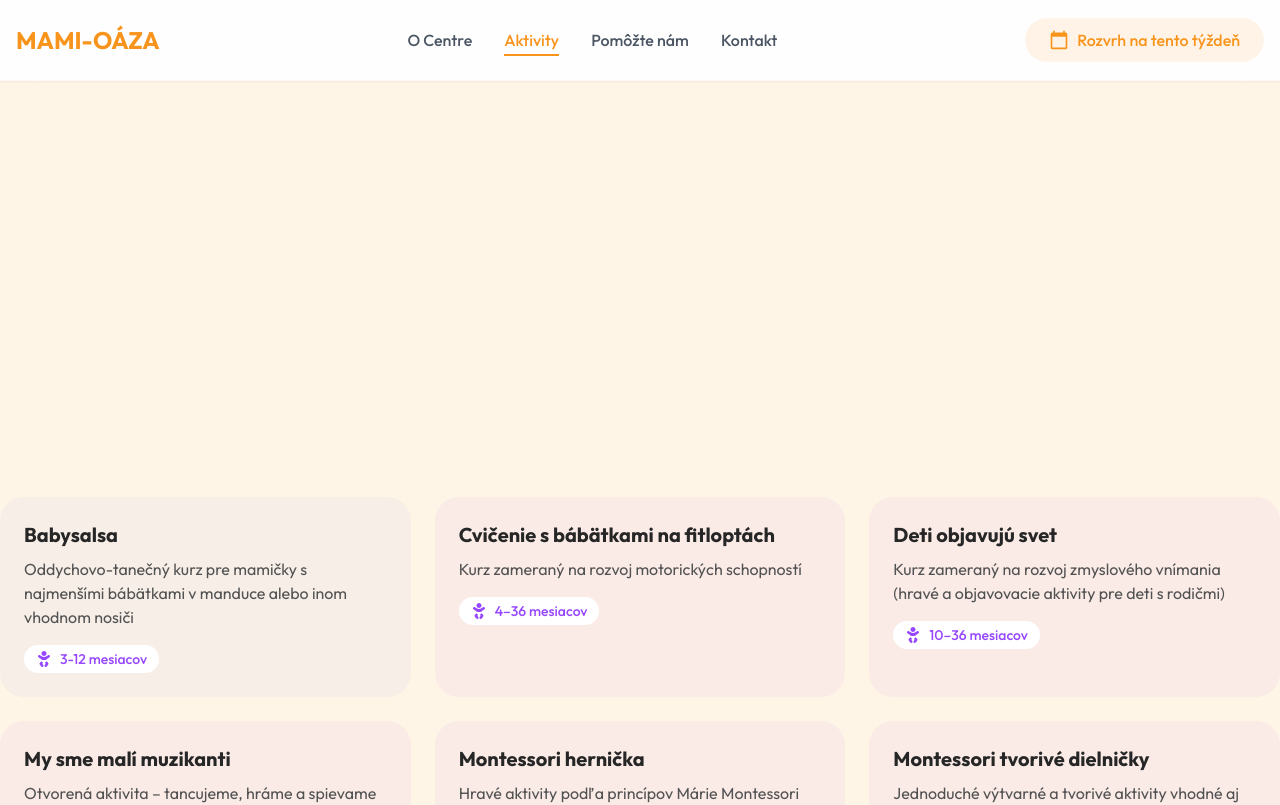
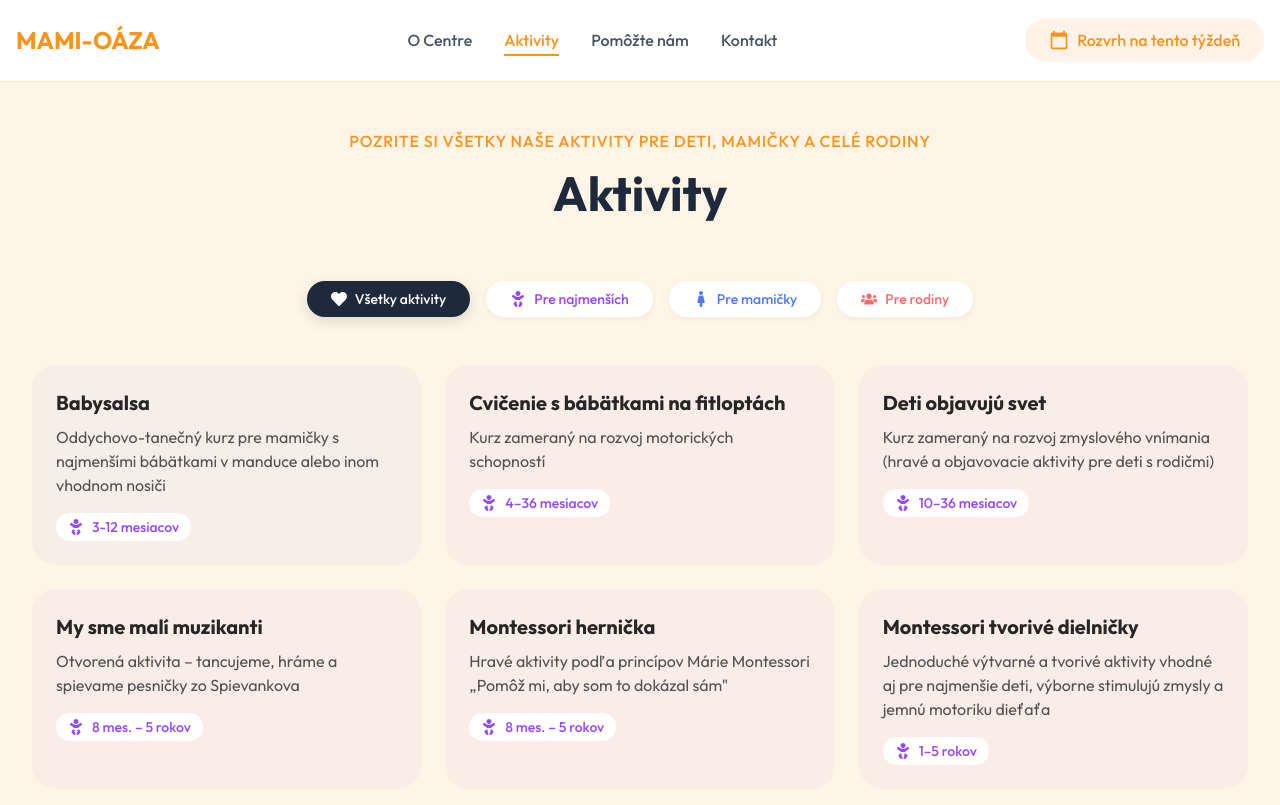
Before and after one commit to martinpagac01/mamioaza, a Next.js app in the folder mamioaza_web/: page /aktivity in a window 1280 px wide. Shown: the top 805 px of the page. Built offline with nearby package versions, Linux system fonts and the light colour scheme.

Commit message:
Fix activity page filtering and add consistent page title

```diff
--- a/mamioaza_web/src/components/pages/activities/Activities.tsx
+++ b/mamioaza_web/src/components/pages/activities/Activities.tsx
@@ -7,6 +7,7 @@ import { MdCalendarToday } from 'react-icons/md';
 import { FaBaby, FaUsers, FaFemale, FaHeart } from 'react-icons/fa';
 import Link from 'next/link';
 import { useSearchParams } from 'next/navigation';
+import PageTitle from '@/components/shared/PageTitle';
 
 type Category = 'all' | 'children' | 'mother' | 'family';
 
@@ -93,6 +94,7 @@ export default function Activities() {
   const searchParams = useSearchParams();
   const [selectedCategory, setSelectedCategory] = useState<Category>('all');
   const initialCategory = searchParams.get('category') as Category;
+  const [ref, inView] = useInView({ triggerOnce: true, threshold: 0.1 });
 
   useEffect(() => {
     if (initialCategory) {
@@ -100,20 +102,11 @@ export default function Activities() {
     }
   }, [initialCategory]);
 
-  const titleInViewOptions = useInView({ triggerOnce: true, threshold: 0.1 });
-  const activitiesInViewOptions = useInView({ triggerOnce: true, threshold: 0.1 });
-
-  const titleRef = useRef(null);
-  const activitiesRef = useRef(null);
-
-  const { ref: titleInViewRef, inView: titleInView } = titleInViewOptions;
-  const { ref: activitiesInViewRef, inView: activitiesInView } = activitiesInViewOptions;
-
   const categories = [
-    { id: 'all', name: 'Všetky aktivity', color: '#1E293B' },
-    { id: 'children', name: 'Pre najmenších', color: '#9747FF' },
-    { id: 'mother', name: 'Pre mamičky', color: '#4C7BF4' },
-    { id: 'family', name: 'Pre rodiny', color: '#FF6B6B' }
+    { id: 'all', name: 'Všetky aktivity', color: '#1E293B', icon: FaHeart },
+    { id: 'children', name: 'Pre najmenších', color: '#9747FF', icon: FaBaby },
+    { id: 'mother', name: 'Pre mamičky', color: '#4C7BF4', icon: FaFemale },
+    { id: 'family', name: 'Pre rodiny', color: '#FF6B6B', icon: FaUsers }
   ];
 
   const activities: ActivityCardProps[] = [
@@ -278,214 +271,57 @@ export default function Activities() {
     selectedCategory === 'all' ? true : activity.category === selectedCategory
   );
 
-  const springTransition = {
-    type: "spring",
-    damping: 30,
-    stiffness: 200
-  };
-
-  const smoothTransition = {
-    duration: 0.7,
-    ease: [0.22, 1, 0.36, 1]
-  };
-
-  const titleAnimation = {
-    hidden: {
-      opacity: 0,
-      scale: 0.9,
-      filter: "blur(5px)"
-    },
-    visible: {
-      opacity: 1,
-      scale: 1,
-      filter: "blur(0px)",
-      transition: smoothTransition
-    }
-  };
-
-  const cardAnimation = {
-    hidden: {
-      opacity: 0,
-      scale: 0.8,
-      y: 20,
-      filter: "blur(10px)"
-    },
-    visible: {
-      opacity: 1,
-      scale: 1,
-      y: 0,
-      filter: "blur(0px)",
-      transition: {
-        ...smoothTransition,
-        delay: 0.1
-      }
-    }
-  };
-
-  const staggerContainer = {
-    hidden: { opacity: 0 },
-    visible: {
-      opacity: 1,
-      transition: {
-        staggerChildren: 0.1,
-        delayChildren: 0.1
-      }
-    }
-  };
-
-  // Category colors matching badge colors exactly
-  const categoryColors = {
-    all: '#EAB308', // primary yellow
-    children: '#9747FF', // purple from children badges
-    mother: '#4C7BF4', // blue from mother badges
-    family: '#FF6B6B', // red from family badges,
-  };
-
   return (
     <div className="min-h-screen bg-cream">
-      {/* Title Section */}
-      <section ref={titleRef} className="relative py-16">
-        <div className="container mx-auto px-4">
-          <div className="text-center mb-16">
-            <motion.span
-              initial={{ opacity: 0, scale: 0.9, filter: "blur(5px)" }}
-              animate={titleInView ? {
-                opacity: 1,
-                scale: 1,
-                filter: "blur(0px)",
-                transition: smoothTransition
-              } : { opacity: 0, scale: 0.9, filter: "blur(5px)" }}
-              className="inline-block text-primary uppercase tracking-wider font-medium mb-4"
-            >
-              AKTIVITY
-            </motion.span>
-            <motion.h1
-              initial={{ opacity: 0, scale: 0.9, filter: "blur(5px)" }}
-              animate={titleInView ? {
-                opacity: 1,
-                scale: 1,
-                filter: "blur(0px)",
-                transition: {
-                  ...smoothTransition,
-                  delay: 0.1
-                }
-              } : { opacity: 0, scale: 0.9, filter: "blur(5px)" }}
-              className="text-[#1E293B] text-4xl lg:text-5xl font-bold mb-6"
-            >
-              Naše aktivity
-            </motion.h1>
-            <motion.p
-              initial={{ opacity: 0, scale: 0.9, filter: "blur(5px)" }}
-              animate={titleInView ? {
-                opacity: 1,
-                scale: 1,
-                filter: "blur(0px)",
-                transition: {
-                  ...smoothTransition,
-                  delay: 0.2
-                }
-              } : { opacity: 0, scale: 0.9, filter: "blur(5px)" }}
-              className="text-[#475569] text-xl max-w-3xl mx-auto"
-            >
-              Objavte širokú škálu aktivít pre deti, mamičky a celé rodiny
-            </motion.p>
-          </div>
-        </div>
-      </section>
+      <div className="py-12 px-4 sm:px-6 lg:px-8">
+        <PageTitle
+          title="Aktivity"
+          subtitle="Pozrite si všetky naše aktivity pre deti, mamičky a celé rodiny"
+          className="mb-12"
+        />
 
-      {/* Main Content */}
         <div className="max-w-7xl mx-auto">
           {/* Filter Section */}
           <motion.div
-          ref={activitiesRef}
+            ref={ref}
             variants={filterAnimation}
             initial="hidden"
-          animate={activitiesInView ? "visible" : "hidden"}
+            animate={inView ? "visible" : "hidden"}
             className="flex flex-wrap justify-center gap-4 mb-12"
           >
+            {categories.map((category) => (
               <motion.button
+                key={category.id}
+                onClick={() => setSelectedCategory(category.id as Category)}
                 whileHover={{ scale: 1.05 }}
                 whileTap={{ scale: 0.95 }}
-            onClick={() => setSelectedCategory('all')}
                 className={`px-6 py-2 rounded-full text-sm font-medium transition-colors duration-300 inline-flex items-center`}
                 style={{
-              color: selectedCategory === 'all' ? 'white' : categoryColors.all,
-              backgroundColor: selectedCategory === 'all' ? categoryColors.all : 'white',
-              boxShadow: selectedCategory === 'all'
-                ? `0 4px 14px 0 ${categoryColors.all}25`
+                  color: selectedCategory === category.id ? 'white' : category.color,
+                  backgroundColor: selectedCategory === category.id ? category.color : 'white',
+                  boxShadow: selectedCategory === category.id
+                    ? `0 4px 14px 0 ${category.color}25`
                     : '0 2px 6px 0 rgba(0, 0, 0, 0.05)'
                 }}
               >
-            <FaHeart className="mr-2 w-4 h-4" />
-            Všetky aktivity
+                <category.icon className="mr-2 w-4 h-4" />
+                {category.name}
               </motion.button>
-          <motion.button
-            whileHover={{ scale: 1.05 }}
-            whileTap={{ scale: 0.95 }}
-            onClick={() => setSelectedCategory('children')}
-            className={`px-6 py-2 rounded-full text-sm font-medium transition-colors duration-300 inline-flex items-center`}
-            style={{
-              color: selectedCategory === 'children' ? 'white' : categoryColors.children,
-              backgroundColor: selectedCategory === 'children' ? categoryColors.children : 'white',
-              boxShadow: selectedCategory === 'children'
-                ? `0 4px 14px 0 ${categoryColors.children}25`
-                : '0 2px 6px 0 rgba(0, 0, 0, 0.05)'
-            }}
-          >
-            <FaBaby className="mr-2 w-4 h-4" />
-            Pre najmenších
-          </motion.button>
-          <motion.button
-            whileHover={{ scale: 1.05 }}
-            whileTap={{ scale: 0.95 }}
-            onClick={() => setSelectedCategory('mother')}
-            className={`px-6 py-2 rounded-full text-sm font-medium transition-colors duration-300 inline-flex items-center`}
-            style={{
-              color: selectedCategory === 'mother' ? 'white' : categoryColors.mother,
-              backgroundColor: selectedCategory === 'mother' ? categoryColors.mother : 'white',
-              boxShadow: selectedCategory === 'mother'
-                ? `0 4px 14px 0 ${categoryColors.mother}25`
-                : '0 2px 6px 0 rgba(0, 0, 0, 0.05)'
-            }}
-          >
-            <FaHeart className="mr-2 w-4 h-4" />
-            Pre mamičky
-          </motion.button>
-          <motion.button
-            whileHover={{ scale: 1.05 }}
-            whileTap={{ scale: 0.95 }}
-            onClick={() => setSelectedCategory('family')}
-            className={`px-6 py-2 rounded-full text-sm font-medium transition-colors duration-300 inline-flex items-center`}
-            style={{
-              color: selectedCategory === 'family' ? 'white' : categoryColors.family,
-              backgroundColor: selectedCategory === 'family' ? categoryColors.family : 'white',
-              boxShadow: selectedCategory === 'family'
-                ? `0 4px 14px 0 ${categoryColors.family}25`
-                : '0 2px 6px 0 rgba(0, 0, 0, 0.05)'
-            }}
-          >
-            <FaUsers className="mr-2 w-4 h-4" />
-            Pre rodiny
-          </motion.button>
+            ))}
           </motion.div>
 
           {/* Activities Grid */}
           <AnimatePresence mode="wait">
             <motion.div
               key={selectedCategory}
-            variants={staggerContainer}
-            initial="hidden"
-            animate="visible"
-            exit="hidden"
-            className="grid gap-6 md:grid-cols-2 lg:grid-cols-3"
+              initial={{ opacity: 0, y: 20 }}
+              animate={{ opacity: 1, y: 0 }}
+              exit={{ opacity: 0, y: -20 }}
+              transition={{ duration: 0.3 }}
+              className="grid grid-cols-1 md:grid-cols-2 lg:grid-cols-3 gap-6"
             >
               {filteredActivities.map((activity, index) => (
-              <motion.div
-                key={index}
-                variants={cardAnimation}
-              >
-                <ActivityCard {...activity} />
-              </motion.div>
+                <ActivityCard key={activity.title} {...activity} />
               ))}
             </motion.div>
           </AnimatePresence>
@@ -505,5 +341,6 @@ export default function Activities() {
           </div>
         </div>
       </div>
+    </div>
   );
 }
```
Lines whose indentation alone changed are shown as unchanged.
